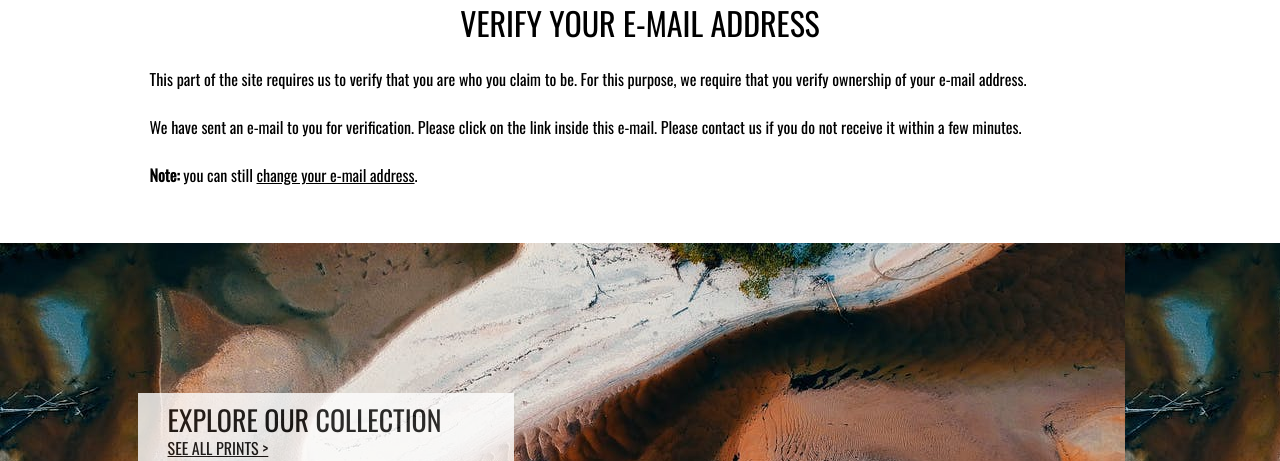
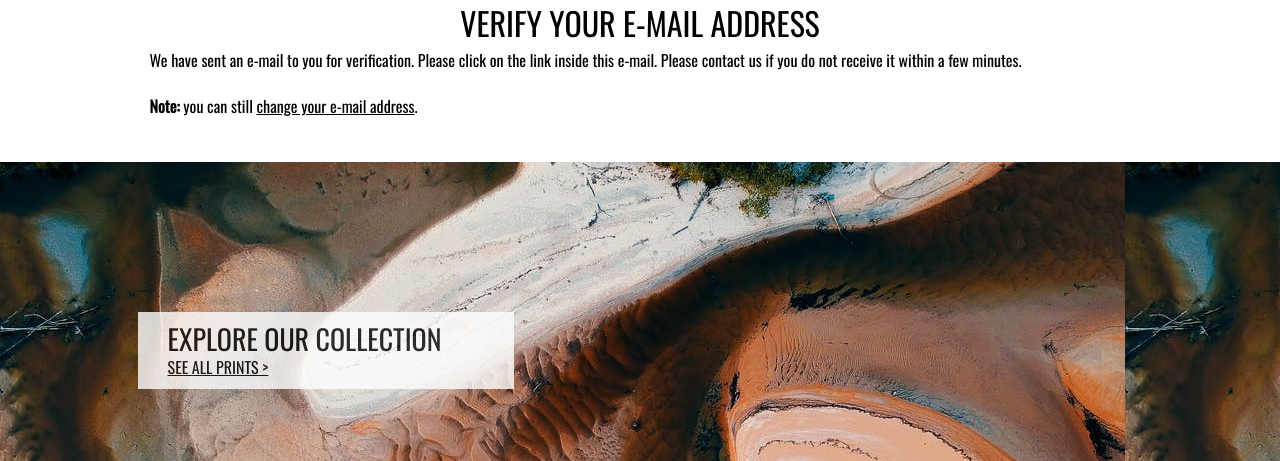
Before and after one commit to juanstelling/MS4-prints, a Django app: a page that uses templates/allauth/account/verification_sent.html in a window 1280 px wide. Shown: the part 237-698 px from the top of the page. Run offline with Django 3.2, Linux system fonts and the light colour scheme; some libraries are stand-ins or nearby versions.

Commit message:
Adjust allauth pages with correct formatting

```diff
--- a/templates/allauth/account/password_reset_from_key.html
+++ b/templates/allauth/account/password_reset_from_key.html
@@ -1,11 +1,9 @@
 {% extends "account/base.html" %}
-
 {% load i18n %}
 {% block head_title %}{% trans "Change Password" %}{% endblock %}
 
 {% block inner_content %}
     <h2 class="text-uppercase text-black text-center">{% if token_fail %}{% trans "Bad Token" %}{% else %}{% trans "Change Password" %}{% endif %}</h2>
-
     {% if token_fail %}
         {% url 'account_reset_password' as passwd_reset_url %}
         <p class="text-black">{% blocktrans %}The password reset link was invalid, possibly because it has already been used.  Please request a <a href="{{ passwd_reset_url }}">new password reset</a>.{% endblocktrans %}</p>
@@ -14,10 +12,10 @@
             <form method="POST" action="{{ action_url }}">
                 {% csrf_token %}
                  {{ form|crispy }}
-                <input type="submit" name="action" value="{% trans 'change password' %}"/>
+                <input class="text-uppercase" type="submit" name="action" value="{% trans 'change password' %}"/>
             </form>
         {% else %}
-            <p class="text-black pb-3">{% trans 'Your password is now changed.' %}</p>
+            <p class="text-black">{% trans 'Your password is now changed.' %}</p>
         {% endif %}
     {% endif %}
 {% endblock %}
--- a/templates/allauth/account/password_reset_from_key_done.html
+++ b/templates/allauth/account/password_reset_from_key_done.html
@@ -5,5 +5,5 @@
 
 {% block inner_content %}
     <h2 class="text-uppercase text-black text-center">{% trans "Change Password" %}</h2>
-    <p class="text-black pb-3">{% trans 'Your password is now changed.' %}</p>
+    <p class="text-black">{% trans 'Your password is now changed.' %}</p>
 {% endblock %}
--- a/templates/allauth/account/signup.html
+++ b/templates/allauth/account/signup.html
@@ -1,14 +1,10 @@
 {% extends "account/base.html" %}
-
 {% load i18n %}
-
 {% block head_title %}{% trans "Signup" %}{% endblock %}
 
 {% block inner_content %}
     <h2 class="text-uppercase text-black text-center">{% trans "Sign Up" %}</h2>
-
     <h6 class="text-black">{% blocktrans %}Already have an account? Please <a href="{{ login_url }}">login</a>.{% endblocktrans %}</h6>
-
     <form class="signup py-2" id="signup_form" method="post" action="{% url 'account_signup' %}">
         {% csrf_token %}
         {{ form|crispy }}
@@ -17,5 +13,4 @@
         {% endif %}
         <button type="submit">{% trans "SIGN UP" %}</button>
     </form>
-
 {% endblock %}
--- a/templates/allauth/account/verification_sent.html
+++ b/templates/allauth/account/verification_sent.html
@@ -1,23 +1,14 @@
 {% extends "account/base.html" %}
-
 {% load i18n %}
-
 {% block head_title %}{% trans "Verify Your E-mail Address" %}{% endblock %}
 
 {% block inner_content %}
-<h2 class="text-uppercase text-black text-center">{% trans "Verify Your E-mail Address" %}</h2>
-
-{% url 'account_email' as email_url %}
-
-<p class="text-black">{% blocktrans %}This part of the site requires us to verify that
-you are who you claim to be. For this purpose, we require that you
-verify ownership of your e-mail address. {% endblocktrans %}</p>
-
-<p class="text-black">{% blocktrans %}We have sent an e-mail to you for
-verification. Please click on the link inside this e-mail. Please
-contact us if you do not receive it within a few minutes.{% endblocktrans %}</p>
-
-<p class="text-black pb-3">{% blocktrans %}<strong>Note:</strong> you can still <a href="{{ email_url }}">change your e-mail address</a>.{% endblocktrans %}</p>
-
-
+    <h2 class="text-uppercase text-black text-center">{% trans "Verify Your E-mail Address" %}</h2>
+    {% url 'account_email' as email_url %}
+    <h6 class="text-black">
+        {% blocktrans %}We have sent an e-mail to you for
+        verification. Please click on the link inside this e-mail. Please
+        contact us if you do not receive it within a few minutes.{% endblocktrans %}
+    </h6>
+    <p class="text-black pb-1">{% blocktrans %}<strong>Note:</strong> you can still <a href="{{ email_url }}">change your e-mail address</a>.{% endblocktrans %}</p>
 {% endblock %}
```
Also changed, not shown: templates/allauth/account/email.html (+10 -17 lines), templates/allauth/account/email_confirm.html (+9 -14 lines), templates/allauth/account/login.html (+6 -12 lines), templates/allauth/account/logout.html (+3 -7 lines), templates/allauth/account/password_change.html (+4 -7 lines), templates/allauth/account/password_reset.html (+7 -10 lines), templates/allauth/account/password_reset_done.html (+5 -6 lines), templates/allauth/account/password_set.html (+2 -5 lines), templates/allauth/account/signup_closed.html (+2 -5 lines), templates/allauth/account/verified_email_required.html (+8 -17 lines). Lines whose indentation alone changed are shown as unchanged.
